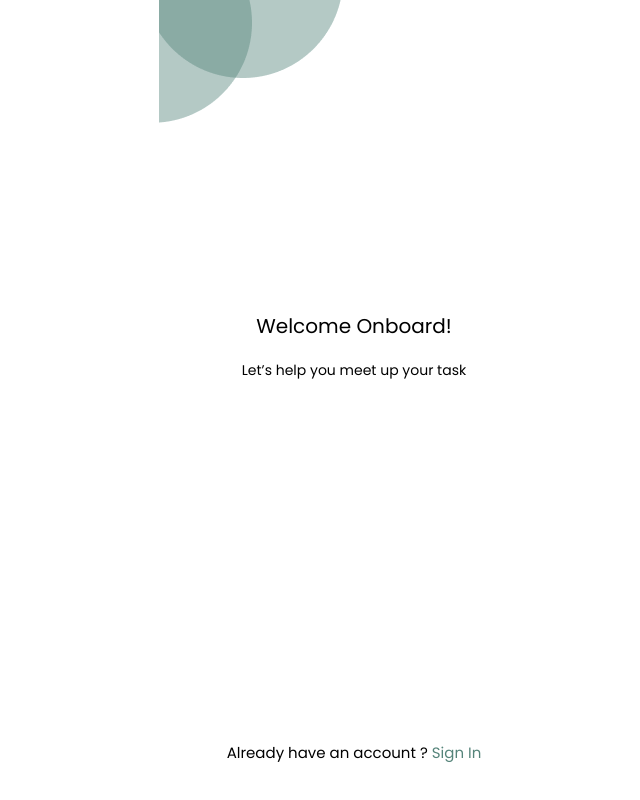
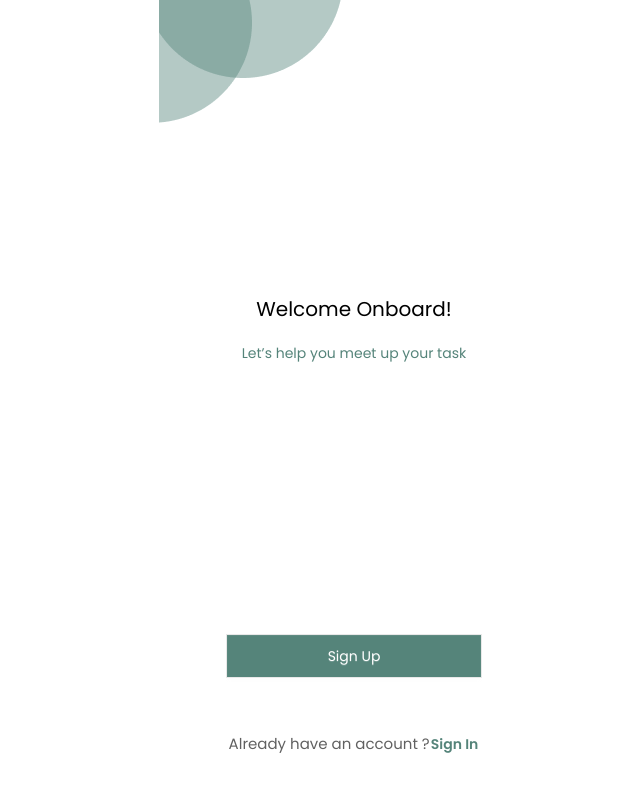
Before and after one commit to gogoyun/todo, a Vue app: page /signup in a window 1280 px wide. Shown: the whole page, without its empty margins (286-926 px from the left). Built offline with nearby package versions, Linux system fonts and the light colour scheme; the HTML template or start-up script is replaced by a standard one.

Commit message:
update tailwindcss version, add daisyui, fix button style

```diff
--- a/package.json
+++ b/package.json
@@ -12,6 +12,7 @@
   },
   "dependencies": {
     "@tailwindcss/vite": "^4.1.0",
+    "daisyui": "^5.0.19",
     "pinia": "^3.0.1",
     "tailwindcss": "^4.1.0",
     "vue": "^3.5.13",
--- a/src/assets/base.css
+++ b/src/assets/base.css
@@ -1,6 +1,15 @@
 @import url('https://fonts.googleapis.com/css2?family=Poppins:ital,wght@0,100;0,200;0,300;0,400;0,500;0,600;0,700;0,800;0,900;1,100;1,200;1,300;1,400;1,500;1,600;1,700;1,800;1,900&display=swap');
 @import "tailwindcss";
 
+@plugin "daisyui" {
+  themes: light --default;
+  include: button, input, checkbox;
+}
+@plugin "daisyui/theme" {
+  name: "light";
+  default: true;
+  --color-primary: #55847a;
+}
 @theme {
   --color-green: #55847a;
   --color-background: #EDEDED;
--- a/src/assets/main.css
+++ b/src/assets/main.css
@@ -12,13 +12,11 @@
 h1 {
   font-size: var(--text-xl);
 }
-button {
-  color: #55847A;
+
+.btn {
+  text-decoration-line: none;
 }
-button.green {
-  background: var(--color-green);
-  color: #fff;
-  font-size: var(--text-sm);
-  width: 55vw;
-  height: 44px;
+
+.btn-link {
+  padding-inline: 0;
 }
--- a/src/components/Signup.vue
+++ b/src/components/Signup.vue
@@ -6,11 +6,15 @@
 	<div class="top"></div>
 	<div class="text-center">
 		<h1 class="text-xl mt-[43px] mb-[18px]">Welcome Onboard!</h1>
-		<p class="text-sm/6">Let’s help you meet up your task</p>
+		<p class="text-sm/6 text-primary">Let’s help you meet up your task</p>
+		<input type="text">
 	</div>
 	<div class="bottom text-center">
-		<button class="green mb-[46px]">Sign Up</button>
-		<p class="text-[15px] mb-[36px]">Already have an account ? <button>Sign In</button></p>
+		<button class="btn btn-md btn-wide bg-primary text-base-100 font-normal rounded-none h-[44px] mb-[46px]">Sign Up</button>
+		<div class="flex justify-center items-center text-[15px] mb-[36px]">
+			<p class="opacity-62">Already have an account ?</p>
+			<button class="btn btn-link opacity-100">Sign In</button>
+		</div>
 	</div>
 </template>
 <style scoped>
```
Also changed, not shown: 1 other file (tests, documents, lock files or other folders).
